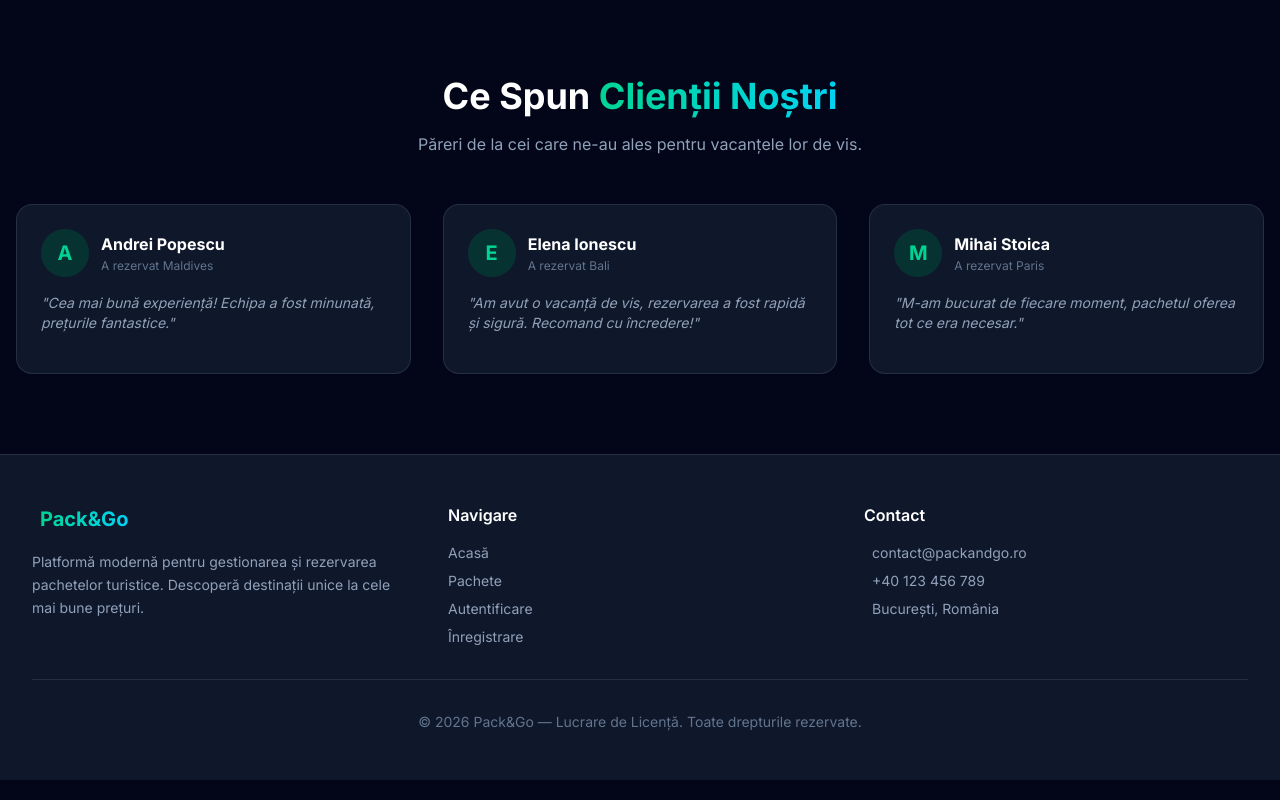
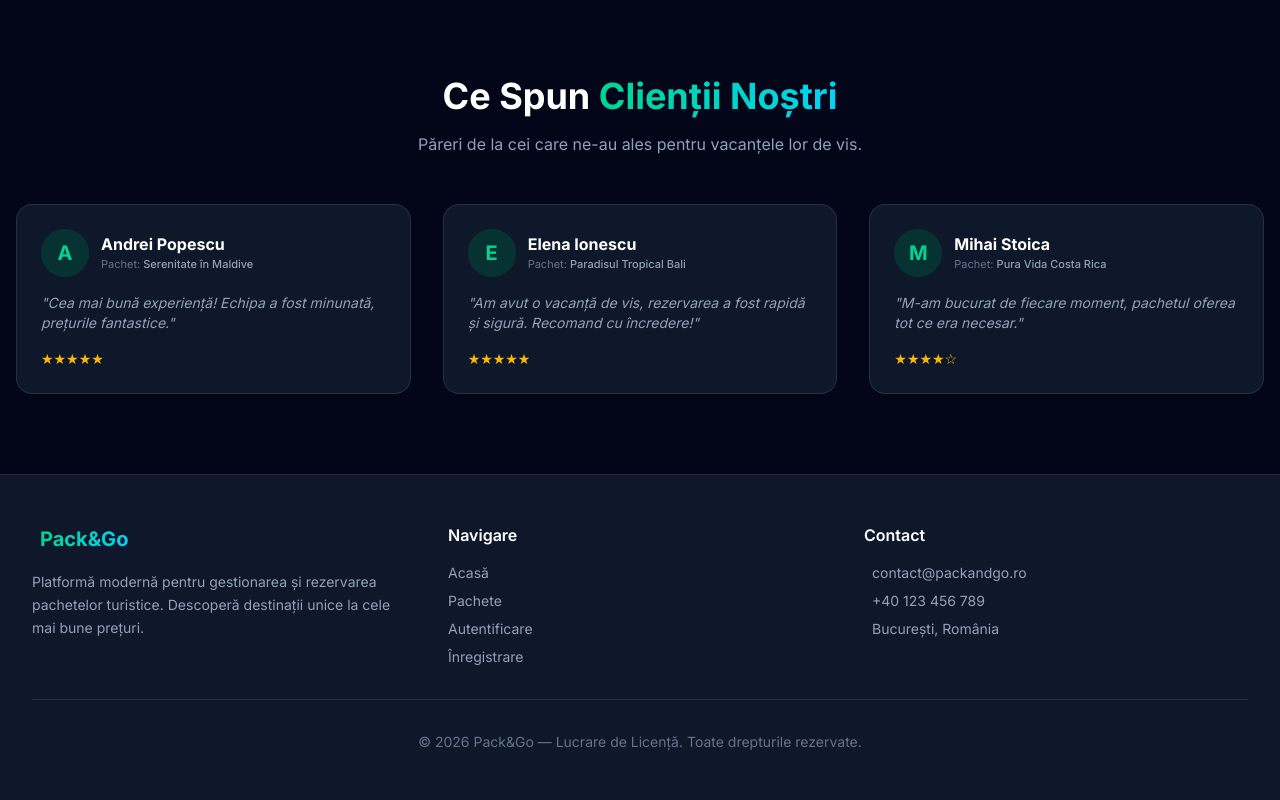
Before and after one commit to butiucmaria23/Licenta, a Next.js app: page / in a window 1280 px wide. Shown: the part 1685-2485 px from the top of the page. Built offline with nearby package versions, Linux system fonts and the light colour scheme; no server answers; the database is empty.

Commit message:
Show dynamic reviews on homepage with custom star ratings and package names

```diff
--- a/src/app/api/reviews/route.ts
+++ b/src/app/api/reviews/route.ts
@@ -73,3 +73,23 @@ export async function POST(request: NextRequest) {
     );
   }
 }
+
+export async function GET(request: NextRequest) {
+  try {
+    const reviews = await prisma.review.findMany({
+      orderBy: { createdAt: "desc" },
+      include: {
+        user: { select: { name: true } },
+        package: { select: { title: true, titleEn: true, destination: true, destinationEn: true } }
+      },
+      take: 6,
+    });
+    return NextResponse.json(reviews);
+  } catch (error) {
+    console.error("GET Reviews Error:", error);
+    return NextResponse.json(
+      { error: "Eroare la încărcarea recenziilor" },
+      { status: 500 }
+    );
+  }
+}
--- a/src/app/page.tsx
+++ b/src/app/page.tsx
@@ -16,14 +16,30 @@ interface Package {
   imageUrl: string;
 }
 
+interface ReviewData {
+  id: string;
+  rating: number;
+  comment: string;
+  user: { name: string };
+  package: { title: string; titleEn?: string | null; destination: string; destinationEn?: string | null };
+}
+
 export default function HomePage() {
   const [featured, setFeatured] = useState<Package[]>([]);
+  const [reviews, setReviews] = useState<ReviewData[]>([]);
   const { t, language } = useLanguage();
 
   useEffect(() => {
     fetch("/api/packages")
       .then((res) => res.json())
       .then((data) => setFeatured(data.slice(0, 8)))
+      .catch(() => {});
+
+    fetch("/api/reviews")
+      .then((res) => res.json())
+      .then((data) => {
+        if (Array.isArray(data)) setReviews(data);
+      })
       .catch(() => {});
   }, []);
 
@@ -198,27 +214,36 @@ export default function HomePage() {
             </p>
           </div>
           <div className="grid grid-cols-1 md:grid-cols-3 gap-8">
-            {[
-              { name: "Andrei Popescu", dest: "Maldives", review: language === "ro" ? "Cea mai bună experiență! Echipa a fost minunată, prețurile fantastice." : "The best experience! Wonderful team, fantastic prices." },
-              { name: "Elena Ionescu", dest: "Bali", review: language === "ro" ? "Am avut o vacanță de vis, rezervarea a fost rapidă și sigură. Recomand cu încredere!" : "I had a dream vacation, the booking was fast and secure. Highly recommended!" },
-              { name: "Mihai Stoica", dest: "Paris", review: language === "ro" ? "M-am bucurat de fiecare moment, pachetul oferea tot ce era necesar." : "I enjoyed every moment, the package had everything needed." },
-            ].map((test, i) => (
-              <div key={i} className="p-6 rounded-2xl bg-white dark:bg-slate-800/50 border border-slate-200 dark:border-white/10 shadow-sm dark:shadow-none hover:-translate-y-1 transition-transform cursor-default">
-                <div className="flex items-center gap-3 mb-4">
-                  <div className="w-12 h-12 bg-emerald-100 dark:bg-emerald-900/50 rounded-full flex items-center justify-center text-emerald-600 dark:text-emerald-400 font-bold text-xl">
-                    {test.name[0]}
+            { (() => {
+              const staticReviews: ReviewData[] = [
+                { id: "s1", rating: 5, user: { name: "Andrei Popescu" }, package: { title: "Serenitate în Maldive", titleEn: "Maldives Serenity", destination: "Malé, Maldive", destinationEn: "Malé, Maldives" }, comment: language === "ro" ? "Cea mai bună experiență! Echipa a fost minunată, prețurile fantastice." : "The best experience! Wonderful team, fantastic prices." },
+                { id: "s2", rating: 5, user: { name: "Elena Ionescu" }, package: { title: "Paradisul Tropical Bali", titleEn: "Bali Tropical Paradise", destination: "Bali, Indonezia", destinationEn: "Bali, Indonesia" }, comment: language === "ro" ? "Am avut o vacanță de vis, rezervarea a fost rapidă și sigură. Recomand cu încredere!" : "I had a dream vacation, the booking was fast and secure. Highly recommended!" },
+                { id: "s3", rating: 4, user: { name: "Mihai Stoica" }, package: { title: "Pura Vida Costa Rica", titleEn: "Pura Vida Costa Rica", destination: "San Jose, Costa Rica", destinationEn: "San Jose, Costa Rica" }, comment: language === "ro" ? "M-am bucurat de fiecare moment, pachetul oferea tot ce era necesar." : "I enjoyed every moment, the package had everything needed." },
+              ];
+              const displayReviews = [...reviews, ...staticReviews].slice(0, 6);
+
+              return displayReviews.map((test, i) => (
+                <div key={test.id} className="p-6 rounded-2xl bg-white dark:bg-slate-800/50 border border-slate-200 dark:border-white/10 shadow-sm dark:shadow-none hover:-translate-y-1 transition-transform cursor-default flex flex-col justify-between">
+                  <div>
+                    <div className="flex items-center gap-3 mb-4">
+                      <div className="w-12 h-12 bg-emerald-100 dark:bg-emerald-900/50 rounded-full flex items-center justify-center text-emerald-600 dark:text-emerald-400 font-bold text-xl flex-shrink-0">
+                        {test.user.name[0]}
+                      </div>
+                      <div>
+                        <h4 className="font-bold text-slate-900 dark:text-white leading-tight">{test.user.name}</h4>
+                        <p className="text-[11px] text-slate-500 line-clamp-1 mt-0.5" title={language === "en" && test.package.titleEn ? test.package.titleEn : test.package.title}>
+                          {language === "ro" ? "Pachet: " : "Package: "}<span className="font-medium text-slate-600 dark:text-slate-400">{language === "en" && test.package.titleEn ? test.package.titleEn : test.package.title}</span>
+                        </p>
+                      </div>
+                    </div>
+                    <p className="text-sm text-slate-600 dark:text-slate-400 italic">"{test.comment}"</p>
                   </div>
-                  <div>
-                    <h4 className="font-bold text-slate-900 dark:text-white">{test.name}</h4>
-                    <p className="text-xs text-slate-500 pt-0.5">{language === "ro" ? "A rezervat " : "Booked "}{test.dest}</p>
+                  <div className="mt-4 flex text-amber-500 dark:text-amber-400 text-sm">
+                    {"★".repeat(test.rating)}{"☆".repeat(5 - test.rating)}
                   </div>
                 </div>
-                <p className="text-sm text-slate-600 dark:text-slate-400 italic">"{test.review}"</p>
-                <div className="mt-4 flex gap-1 text-amber-500 dark:text-amber-400 text-sm">
-                  <span></span><span></span><span></span><span></span><span></span>
-                </div>
-              </div>
-            ))}
+              ));
+            })()}
           </div>
         </div>
       </section>
```
